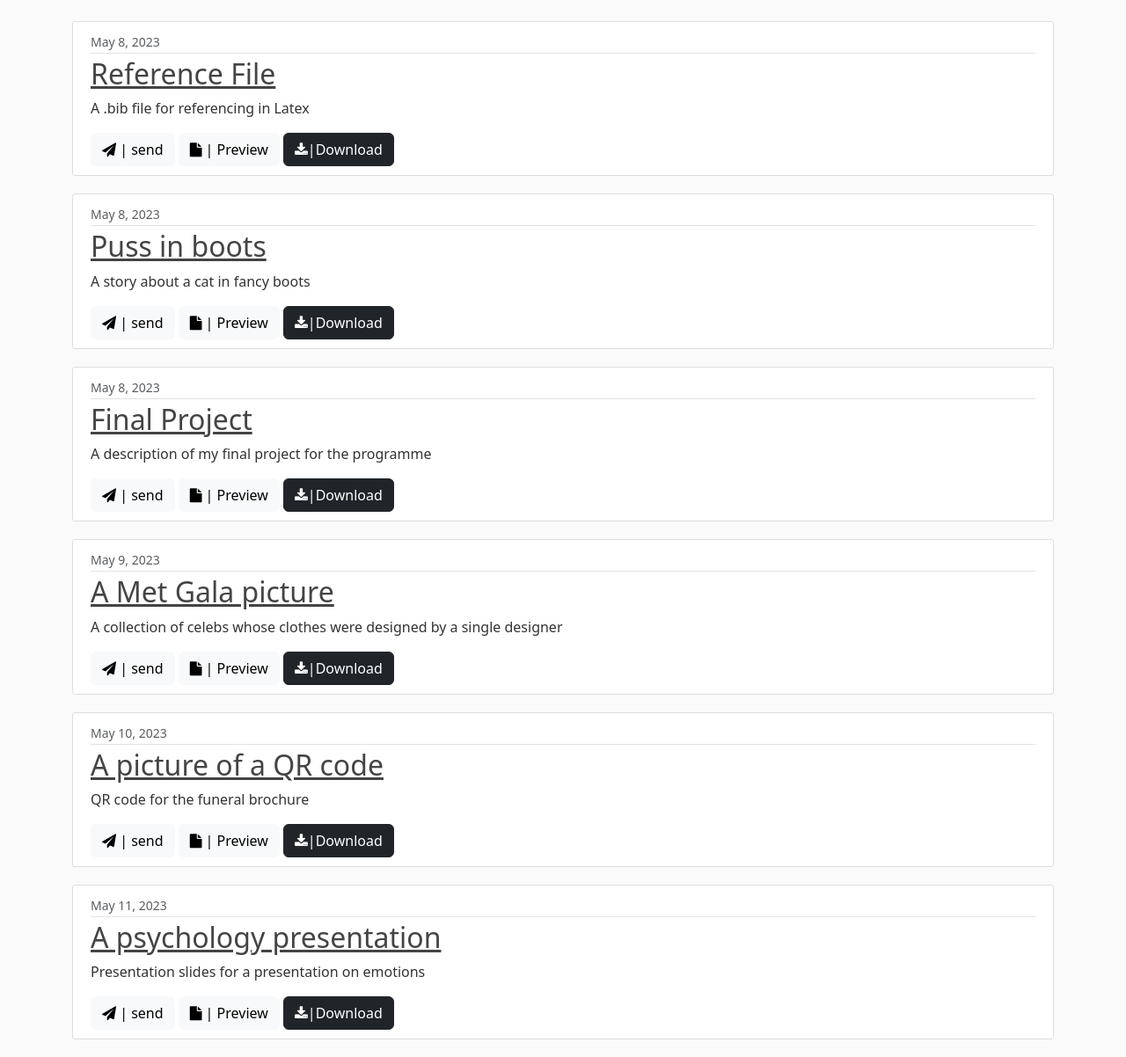
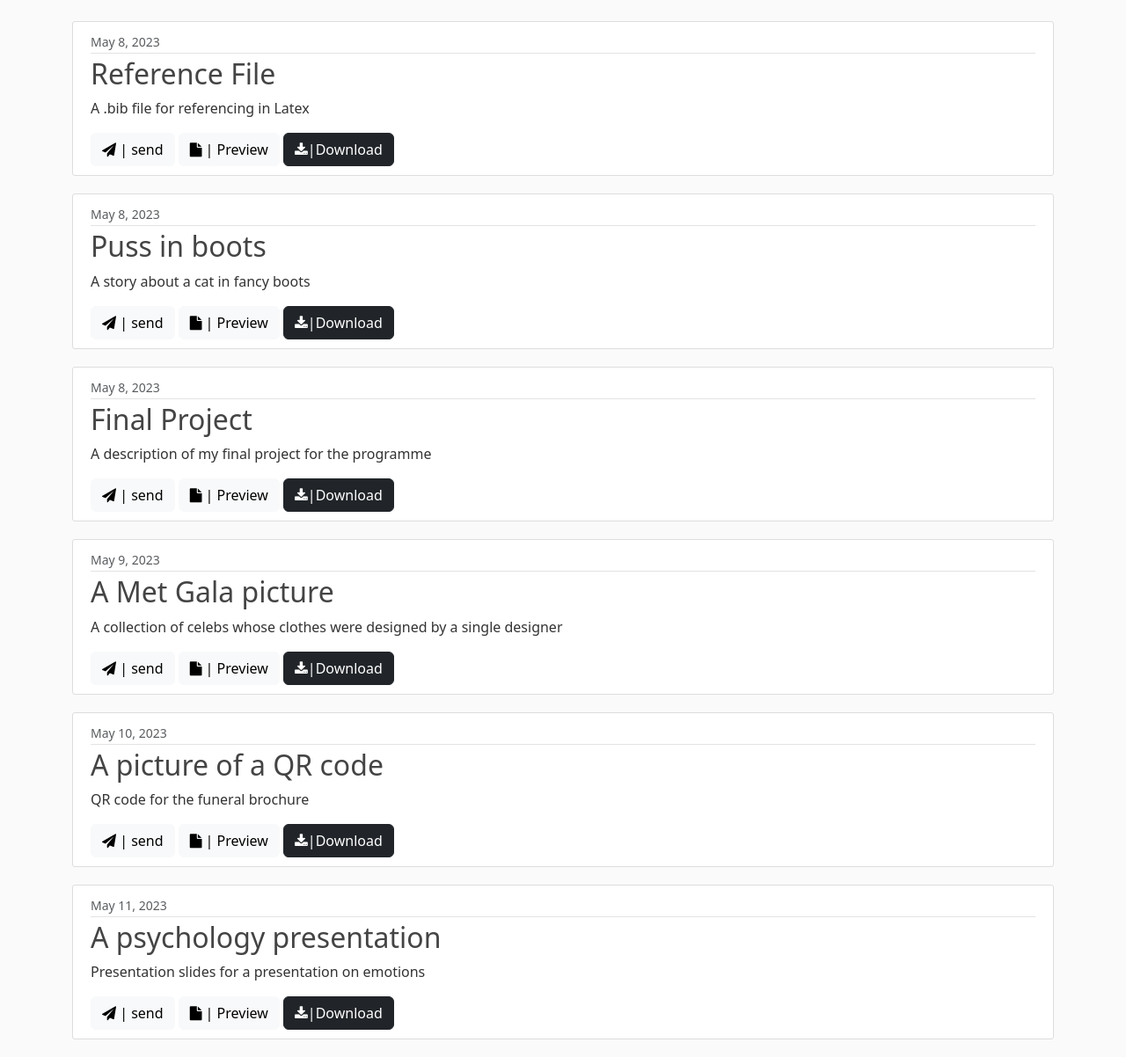
Before and after one commit to JerryAgbesi/File-Server-Project, a Django app: page / in a window 1280 px wide. Shown: the part 56-1258 px from the top of the page at 88% size. Run offline with Django 4.2, Linux system fonts and the light colour scheme; a user stored in the database is signed in; data comes from the database, SQL or seed files in the repository.

Commit message:
remove link tag

```diff
--- a/fileServer/fileapp/templates/fileapp/home.html
+++ b/fileServer/fileapp/templates/fileapp/home.html
@@ -9,7 +9,7 @@
             <div class="article-metadata">
                 <small class="text-muted">{{ file.date_uploaded }}</small>
             </div>
-            <h2><a class="article-title" href="#" class="no-underline">{{ file.title }}</a></h2>
+            <h2 class="article-title" >{{ file.title }}</a></h2>
             <p class="article-content">{{ file.description }}</p>
                 <div class="float-right">
                     <a href="{% url 'email_form' file_id=file.id %}" class="no-underline">
```
